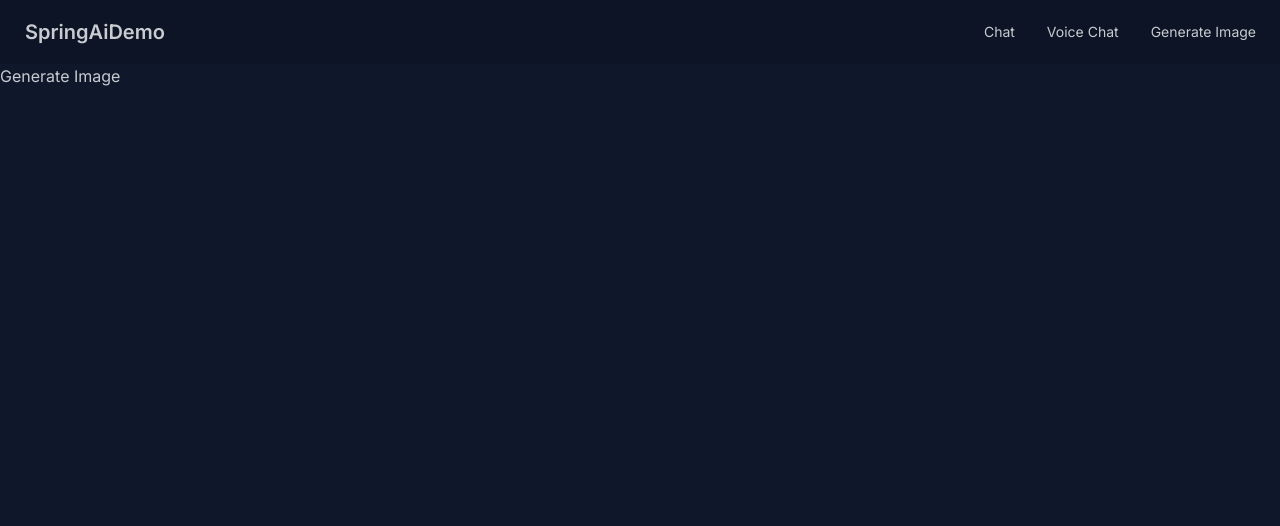
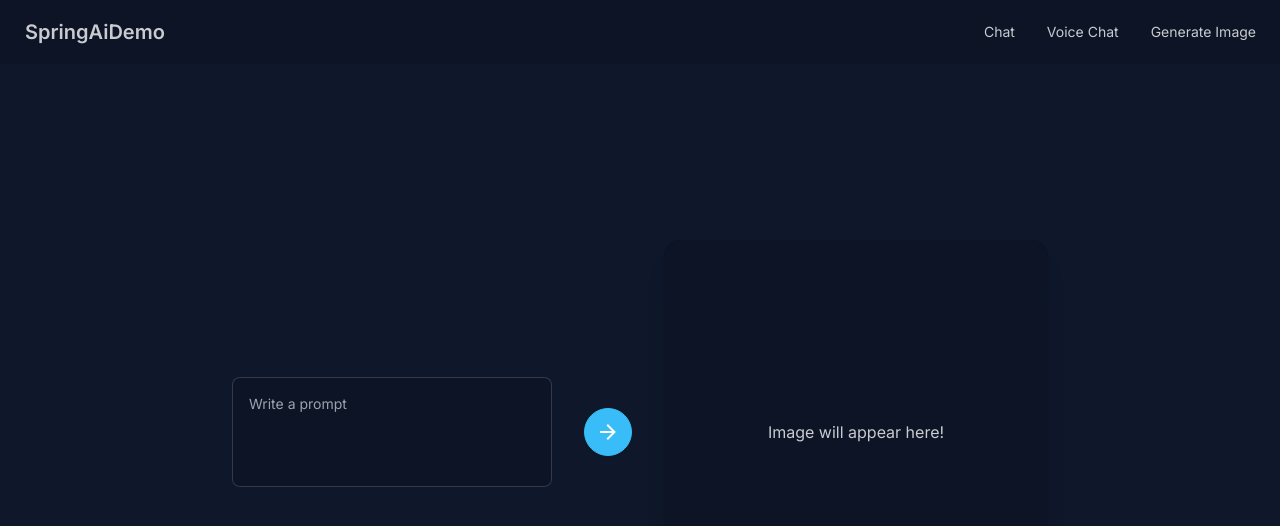
Before and after one commit to BurakAndarman/SpringAiDemo, a Next.js app in the folder frontend/: page /generate-image in a window 1280 px wide. Shown: the top 526 px of the page. Built offline with nearby package versions, Linux system fonts and the light colour scheme.

Commit message:
- Finished generate image frontend completely.

```diff
--- a/frontend/app/generate-image/page.js
+++ b/frontend/app/generate-image/page.js
@@ -1,7 +1,95 @@
+'use client'
+import { useState } from 'react'
+import { useErrorStore } from '@/lib/error_store'
+import Image from 'next/image'
+import Icon from '@mdi/react'
+import { mdiArrowRight, mdiArrowUp } from '@mdi/js'
+
 const GenerateImage = () => {
+  const [currentText, setCurrentText] = useState('')
+  const [loading, setLoading] = useState(false)
+  const [image , setImage] = useState('')
+  const setError = useErrorStore((state) => state.setError)
+
+  const sendCurrentText = async () => {
+      try {
+          if(currentText === '') {
+            return
+          }
+
+          setImage('')
+
+          setLoading(true)
+
+          const response = await fetch('http://localhost:8080/api/v1/chat/image',{
+              method : "POST",
+              body : currentText
+          })
+
+          if(response.status !== 200) {
+            const errorResponse = await response.json()
+
+            throw new Error(errorResponse.message)
+          }
+
+          setLoading(false)
+
+          const imageUrl = await response.text()
+
+          setImage(imageUrl)
+
+      } catch(e) {
+        setLoading(false)
+        setError(e.message)
+      }
+  }
+
   return (
-    <div>
-      Generate Image
+    <div className="flex items-center justify-center h-full">
+      <div className="flex flex-col-reverse lg:flex-row items-center gap-8">
+        <textarea value={currentText}
+                  onChange={(event) => setCurrentText(event.target.value)}
+                  className="textarea textarea-bordered textarea-md resize-none bg-base-200 w-80 h-auto"
+                  style={{scrollbarWidth : 'thin'}}
+                  rows={3}
+                  spellcheck="false"
+                  placeholder="Write a prompt"
+        />
+        <button onClick={sendCurrentText}
+                className="btn btn-primary btn-circle"
+        >
+          <Icon path={mdiArrowRight}
+                size={1}
+                className='hidden lg:block'
+                color="white"
+          />
+          <Icon path={mdiArrowUp}
+                size={1}
+                className='lg:hidden'
+                color="white"
+          />
+        </button>
+        <div className={`card bg-base-200 h-96 w-96 shadow-xl ${image ? "" : "flex items-center justify-center"}`}>
+            {
+              loading ?
+                <div>
+                  <span>Generating<span className="loading loading-spinner ml-2 loading-lg align-text-bottom"></span></span>
+                </div>
+                :
+                image ?
+                  <Image
+                    src={image}
+                    alt="ai generated image"
+                    fill
+                    className='rounded-2xl'
+                  />
+                  :
+                  <div>
+                    Image will appear here!
+                  </div>
+            }
+        </div>
+      </div>
     </div>
   )
 }
--- a/frontend/app/page.js
+++ b/frontend/app/page.js
@@ -3,6 +3,8 @@ import { useState, useEffect, useRef } from 'react'
 import { useChatMessagesStore } from '@/lib/chat_messages_store'
 import { useErrorStore } from '@/lib/error_store'
 import ReactMarkdown from "react-markdown"
+import Icon from '@mdi/react'
+import { mdiArrowUp } from '@mdi/js'
 
 const Chat = () => {
   const messagesContainerRef = useRef(null)
@@ -37,9 +39,6 @@ const Chat = () => {
 
           const response = await fetch('http://localhost:8080/api/v1/chat/text',{
               method : "POST",
-              headers: {
-                'Content-Type': 'text/plain'
-              },
               body : textToSend
           })
 
@@ -85,7 +84,7 @@ const Chat = () => {
             }
         </div>
         <form onSubmit={sendCurrentText}
-              className="input input-bordered rounded-full flex items-center gap-2 pr-0 bg-base-200 md:w-4/6 w-11/12"
+              className="input input-bordered rounded-full flex items-center gap-2 pr-1 bg-base-200 md:w-4/6 w-11/12"
         >
             <input type="text"
                    value={currentText}
@@ -93,10 +92,14 @@ const Chat = () => {
                    className="grow"
                    placeholder="Send a message"
             />
-            <input type="submit"
-                   value="Send"
-                   className='btn rounded-full min-h-10 h-10'
-            />
+            <button type="submit"
+                    className='btn btn-primary rounded-full min-h-10 h-10'
+            >
+              <Icon path={mdiArrowUp}
+                    size={1}
+                    color="white"
+              />
+            </button>
         </form>
     </div>
   )
--- a/frontend/app/voice-chat/page.js
+++ b/frontend/app/voice-chat/page.js
@@ -1,5 +1,5 @@
 'use client'
-import { useState, useRef, useEffect } from 'react'
+import { useState, useRef } from 'react'
 import { useChatMessagesStore } from '@/lib/chat_messages_store'
 import { useErrorStore } from '@/lib/error_store'
 import Icon from '@mdi/react'
@@ -13,14 +13,6 @@ const VoiceChat = () => {
   const [playing, setPlaying] = useState(false)
   const addMessages = useChatMessagesStore((state) => state.addMessages)
   const setError = useErrorStore((state) => state.setError)
-
-  useEffect(() => {
-    return () => {
-      if(playing) {
-        onAssistantClick()
-      }
-    }
-  }, [playing])
 
   const onMicrophoneClicked = () => {
     if(mediaRecorder.current?.state !== 'recording') {
--- a/frontend/next.config.mjs
+++ b/frontend/next.config.mjs
@@ -1,4 +1,15 @@
 /** @type {import('next').NextConfig} */
-const nextConfig = {};
+const nextConfig = {
+    images: {
+        remotePatterns: [
+            {
+                protocol: 'https',
+                hostname: 'oaidalleapiprodscus.blob.core.windows.net',
+                port: '',
+                pathname: '/**',
+            },
+        ],
+    },
+};
 
 export default nextConfig;
```
Also changed, not shown: 2 other files (tests, documents, lock files or other folders).
